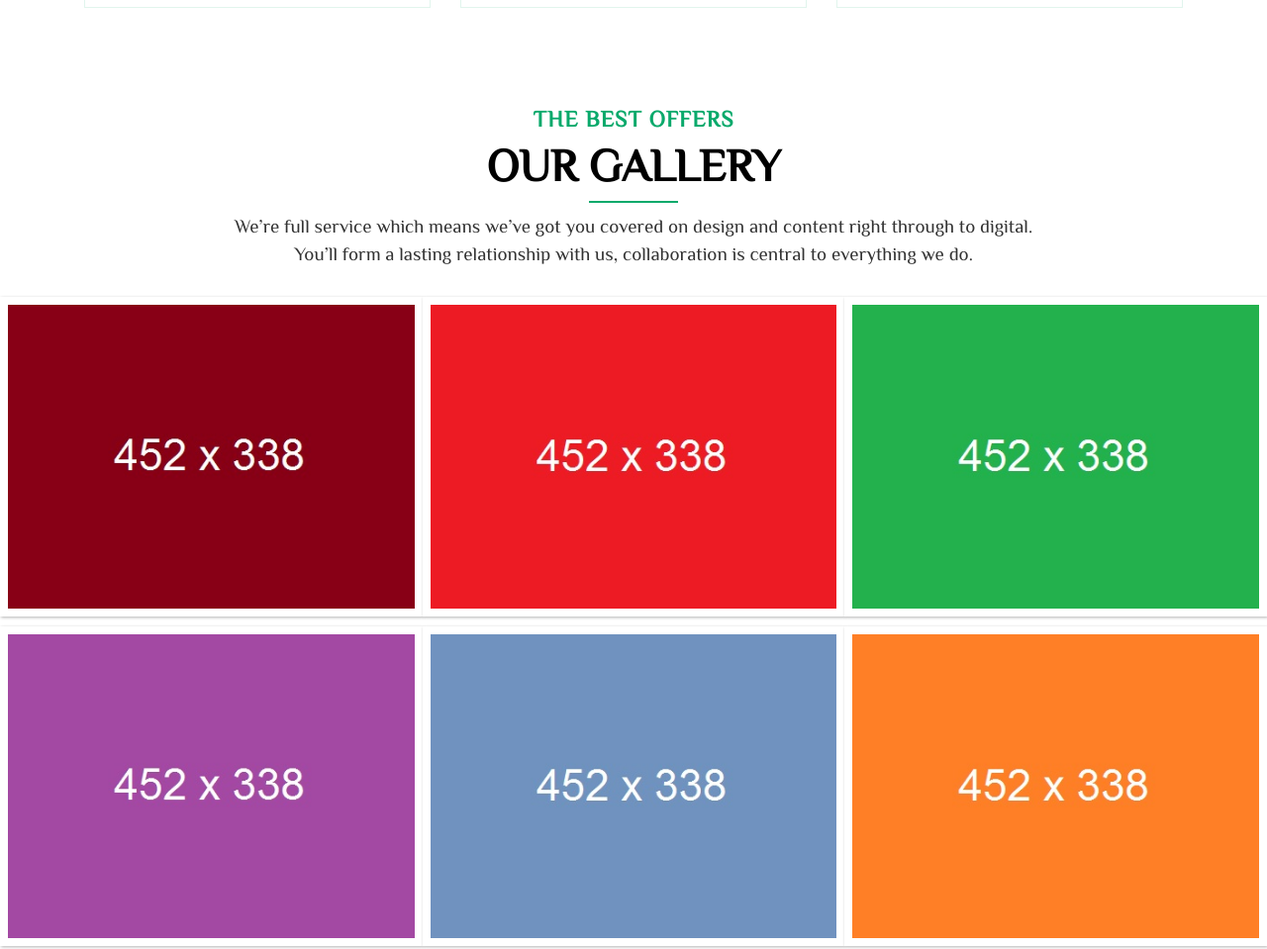
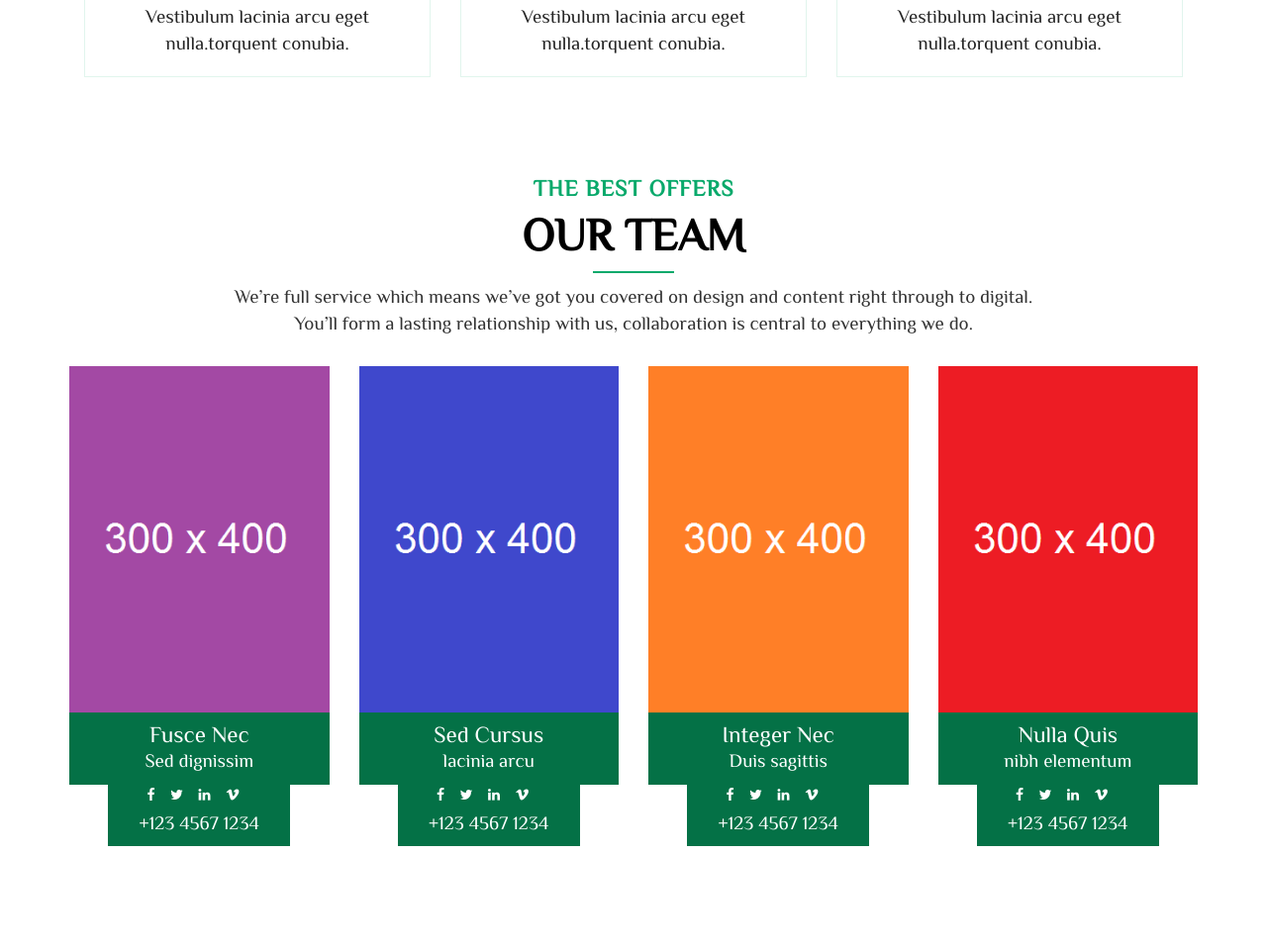
Before and after one commit to biruk-anley/Nohaya, a plain HTML site: page index.html in a window 1280 px wide. Shown: the part 3715-4674 px from the top of the page at 99% size. Drawn offline with Linux system fonts and the light colour scheme; files whose address does not match are found by name.

Commit message:
update index

```diff
--- a/index.html
+++ b/index.html
@@ -50,7 +50,7 @@
    <div class="container">
   <div class="row">
    <div class="center_1">
-    <h1>NOHAYA GENERAL BUSINESS PLC</h1>
+    <h1>NOHAYA GENERAL <br> BUSINESS PLC</h1>
 	<p>exceeding your expectations</p>
    </div>
   </div>
@@ -368,7 +368,7 @@
   </div>
  </div>
 </section>
-<section id="gallery">
+<!-- <section id="gallery">
   <div class="gallery_main">
     <h4>THE BEST OFFERS</h4>
 	<h2>OUR GALLERY</h2>
@@ -446,7 +446,7 @@
 	 </div>
 	</div>
    </div>
-</section>
+</section> -->
 <section id="team">
  <div class="container">
   <div class="row">
```
